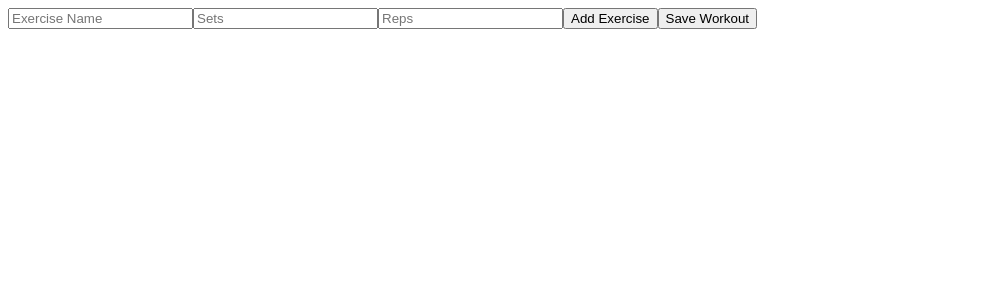
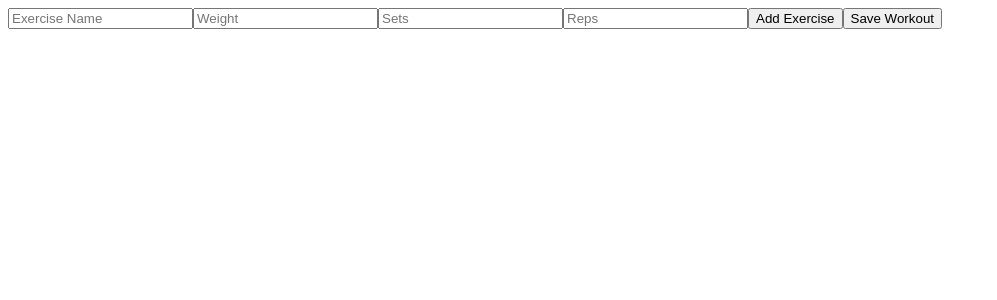
Before and after one commit to BryonVerdone/fit-track, a React (Vite) app: page / in a window 1280 px wide. Shown: the top 300 px of the page, without its empty margins (0-997 px from the left). Built offline with nearby package versions, Linux system fonts and the light colour scheme.

Commit message:
added input for weight value

```diff
--- a/src/components/ExerciseList.jsx
+++ b/src/components/ExerciseList.jsx
@@ -4,6 +4,7 @@ import SavedWorkout from './SavedWorkout';
 
 const ExerciseList = () => {
     const [exerciseName, setExerciseName] = useState('');
+    const [weight,setWeight]=useState('')
     const [sets, setSets] = useState('');
     const [reps, setReps] = useState('');
     const [exerciseList, setExerciseList] = useState([]);
@@ -32,12 +33,14 @@ const ExerciseList = () => {
         if (exerciseName.trim() !== '' && sets.trim() !== '' && reps.trim() !== '') {
             const newExercise = {
                 name: exerciseName,
+                weight:weight,
                 sets: sets,
                 reps: reps,
             };
 
             setExerciseList([...exerciseList, newExercise]);
             setExerciseName('');
+            setWeight('')
             setSets('');
             setReps('');
         }
@@ -70,13 +73,19 @@ const ExerciseList = () => {
                 onChange={(e) => setExerciseName(e.target.value)}
             />
             <input
-                type="text"
+                type="number"
+                placeholder="Weight"
+                value={weight}
+                onChange={(e) => setWeight(e.target.value)}
+            />
+            <input
+                type="number"
                 placeholder="Sets"
                 value={sets}
                 onChange={(e) => setSets(e.target.value)}
             />
             <input
-                type="text"
+                type="number"
                 placeholder="Reps"
                 value={reps}
                 onChange={(e) => setReps(e.target.value)}
@@ -88,7 +97,7 @@ const ExerciseList = () => {
             <ul>
                 {exerciseList.map((exercise, index) => (
                     <li key={index}>
-                        {exercise.name} - {exercise.sets} sets, {exercise.reps} reps
+                        {exercise.name} - weight {exercise.weight} - {exercise.sets} sets, {exercise.reps} reps
                     </li>
                 ))}
             </ul>
--- a/src/components/SavedWorkout.jsx
+++ b/src/components/SavedWorkout.jsx
@@ -15,7 +15,7 @@ const SavedWorkout = ({ workout }) => {
             <ul>
                 {workout.exercises.map((exercise, index) => (
                     <li key={index}>
-                        {exercise.name} - {exercise.sets} sets, {exercise.reps} reps
+                        {exercise.name} - - {exercise.weight}- {exercise.sets} sets, {exercise.reps} reps
                     </li>
                 ))}
             </ul>
```
